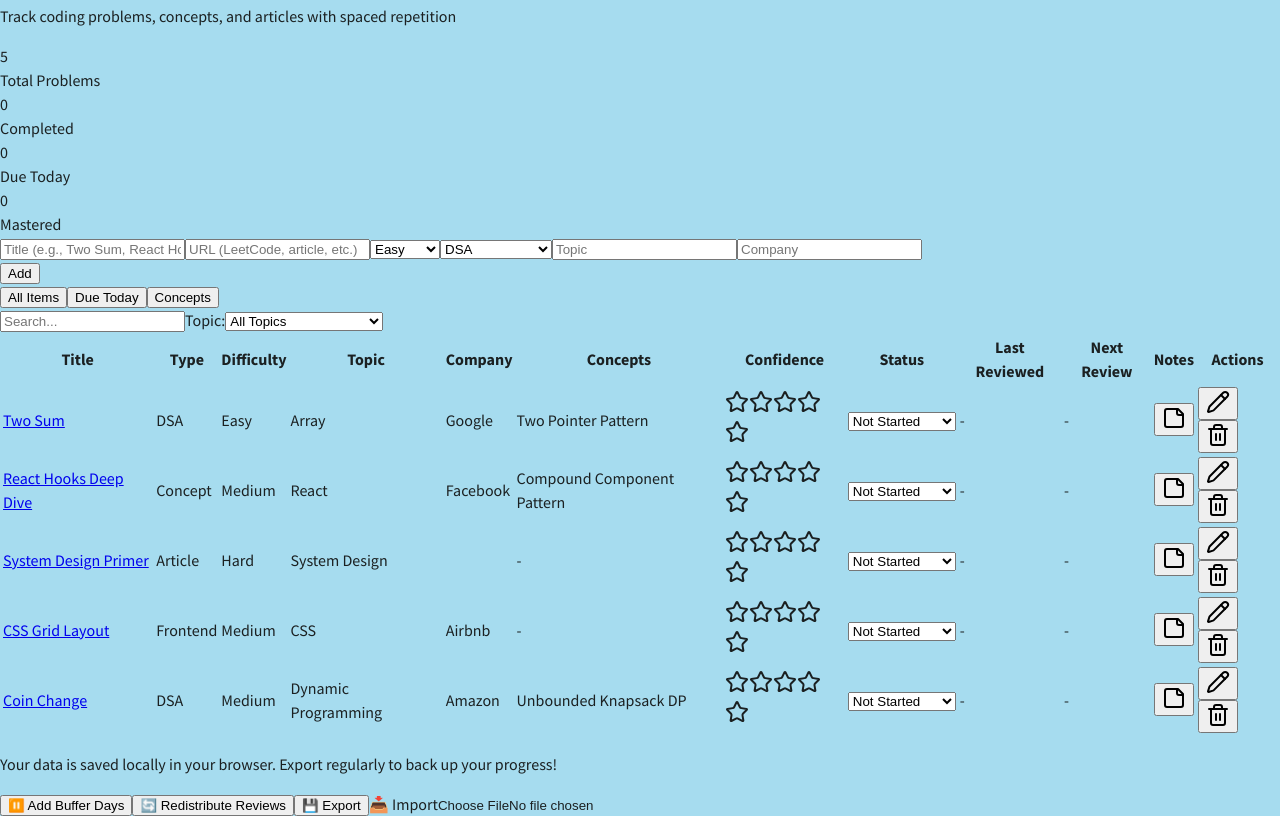
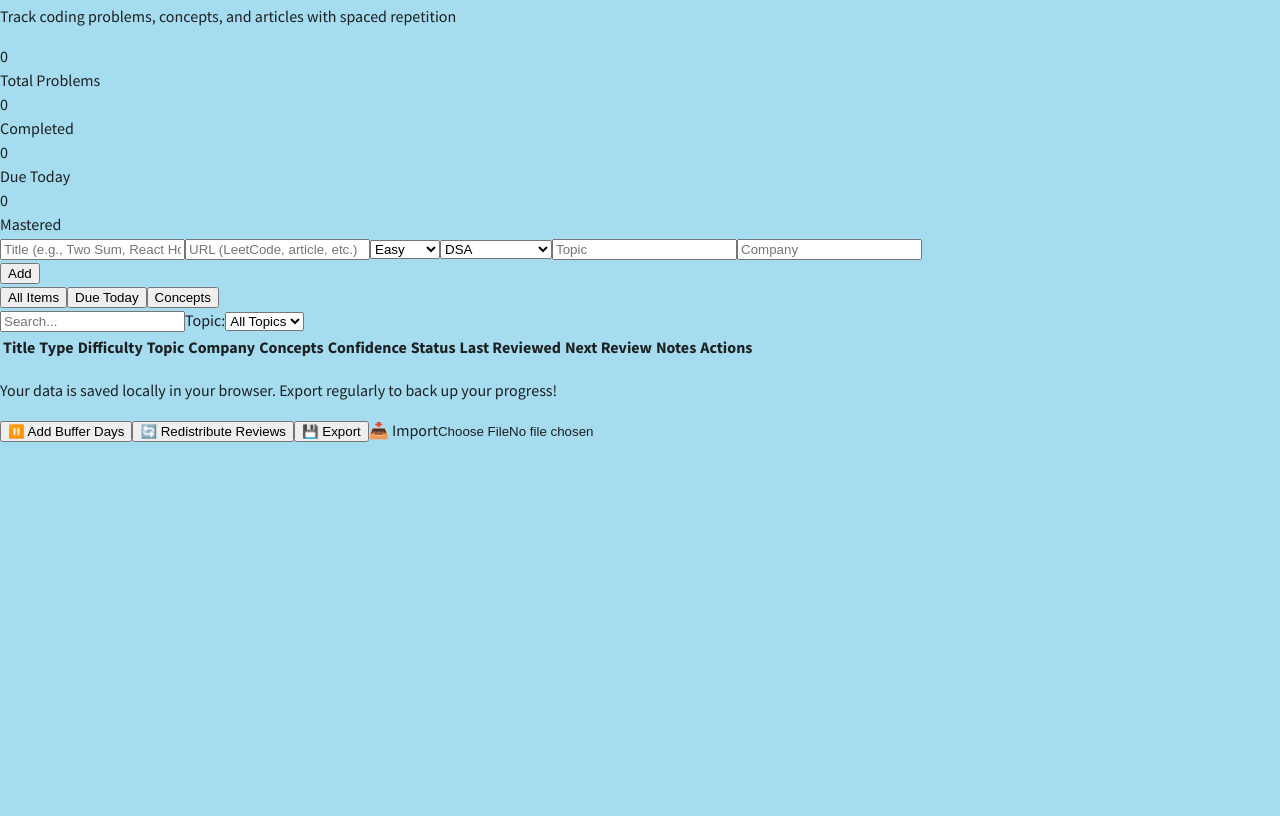
Before and after one commit to formatkaka/formatkaka.github.io, an Astro site: page /tech/interview-prep in a window 1280 px wide. Shown: the part 87-903 px from the top of the page. After the commit the page ends 821 px from the top, so only its background shows below. Built offline with nearby package versions, Linux system fonts and the light colour scheme; Astro itself is replaced by a stand-in of ours.

Commit message:
fix: remove default data from interview prep

```diff
--- a/src/components/react/interview-prep/data/sampleData.ts
+++ /dev/null
@@ -1,183 +0,0 @@
-export const sampleProblems = [
-  {
-    id: 1,
-    name: 'Two Sum',
-    link: 'https://leetcode.com/problems/two-sum/',
-    difficulty: 'Easy',
-    itemType: 'DSA',
-    topic: 'Array',
-    company: 'Google',
-    confidence: 0,
-    status: 'not-started',
-    attempts: 0,
-    lastSolved: null,
-    nextReview: null,
-    created: new Date().toISOString(),
-    concepts: [1],
-  },
-  {
-    id: 2,
-    name: 'React Hooks Deep Dive',
-    link: 'https://react.dev/reference/react',
-    difficulty: 'Medium',
-    itemType: 'Concept',
-    topic: 'React',
-    company: 'Facebook',
-    confidence: 0,
-    status: 'not-started',
-    attempts: 0,
-    lastSolved: null,
-    nextReview: null,
-    created: new Date().toISOString(),
-    concepts: [2],
-  },
-  {
-    id: 3,
-    name: 'System Design Primer',
-    link: 'https://github.com/donnemartin/system-design-primer',
-    difficulty: 'Hard',
-    itemType: 'Article',
-    topic: 'System Design',
-    company: '',
-    confidence: 0,
-    status: 'not-started',
-    attempts: 0,
-    lastSolved: null,
-    nextReview: null,
-    created: new Date().toISOString(),
-  },
-  {
-    id: 4,
-    name: 'CSS Grid Layout',
-    link: 'https://www.greatfrontend.com/questions/css/grid-layout',
-    difficulty: 'Medium',
-    itemType: 'Frontend',
-    topic: 'CSS',
-    company: 'Airbnb',
-    confidence: 0,
-    status: 'not-started',
-    attempts: 0,
-    lastSolved: null,
-    nextReview: null,
-    created: new Date().toISOString(),
-  },
-  {
-    id: 5,
-    name: 'Coin Change',
-    link: 'https://leetcode.com/problems/coin-change/',
-    difficulty: 'Medium',
-    itemType: 'DSA',
-    topic: 'Dynamic Programming',
-    company: 'Amazon',
-    confidence: 0,
-    status: 'not-started',
-    attempts: 0,
-    lastSolved: null,
-    nextReview: null,
-    created: new Date().toISOString(),
-    concepts: [3],
-  },
-];
-
-export const sampleConcepts = [
-  {
-    id: 1,
-    name: 'Two Pointer Pattern',
-    category: 'DSA Patterns',
-    description:
-      'Technique using two pointers to solve array/string problems efficiently. ' +
-      'Common in problems involving pairs, triplets, or subarrays.',
-    resources: [
-      {
-        type: 'article' as const,
-        title: 'Two Pointer Technique Guide',
-        link: 'https://leetcode.com/articles/two-pointer-technique/',
-        notes: 'Great overview with examples',
-        completedAt: new Date().toISOString(),
-      },
-      {
-        type: 'video' as const,
-        title: 'Two Pointers Explained',
-        link: 'https://youtube.com/watch?v=example',
-        notes: null,
-        completedAt: null,
-      },
-    ],
-    relatedQuestions: [1],
-    confidence: 3,
-    status: 'practicing' as const,
-    tags: ['array', 'optimization', 'two-pointer'],
-    created: new Date().toISOString(),
-    lastReviewed: new Date().toISOString(),
-    nextReview: new Date(Date.now() + 10 * 24 * 60 * 60 * 1000).toISOString(),
-  },
-  {
-    id: 2,
-    name: 'Compound Component Pattern',
-    category: 'React Patterns',
-    description:
-      'Design pattern for creating flexible and reusable React components. ' +
-      'Components work together by sharing implicit state through Context.',
-    resources: [
-      {
-        type: 'article' as const,
-        title: 'Compound Components Pattern',
-        link: 'https://patterns.dev/posts/compound-pattern',
-        notes: 'Excellent explanation with real examples',
-        completedAt: new Date().toISOString(),
-      },
-      {
-        type: 'project' as const,
-        title: 'Tabs Component Implementation',
-        link: 'https://github.com/yourusername/tabs-project',
-        notes: 'Built a tabs component using this pattern',
-        completedAt: new Date().toISOString(),
-      },
-      {
-        type: 'documentation' as const,
-        title: 'React Context API',
-        link: 'https://react.dev/reference/react/createContext',
-        notes: null,
-        completedAt: null,
-      },
-    ],
-    relatedQuestions: [2],
-    confidence: 4,
-    status: 'mastered' as const,
-    tags: ['react', 'component-design', 'context', 'advanced'],
-    created: new Date().toISOString(),
-    lastReviewed: new Date().toISOString(),
-    nextReview: new Date(Date.now() + 18 * 24 * 60 * 60 * 1000).toISOString(),
-  },
-  {
-    id: 3,
-    name: 'Unbounded Knapsack DP',
-    category: 'DP Patterns',
-    description:
-      'Dynamic programming pattern where items can be used unlimited times. ' +
-      'Common in coin change, rod cutting, and similar optimization problems.',
-    resources: [
-      {
-        type: 'article' as const,
-        title: 'DP Patterns Guide',
-        link: 'https://leetcode.com/discuss/general-discussion/458695',
-        notes: 'Comprehensive guide to all DP patterns',
-        completedAt: null,
-      },
-      {
-        type: 'video' as const,
-        title: 'Knapsack Problems Explained',
-        link: 'https://youtube.com/watch?v=example2',
-        notes: 'Clear visual explanation',
-        completedAt: new Date().toISOString(),
-      },
-    ],
-    relatedQuestions: [5],
-    confidence: 2,
-    status: 'learning' as const,
-    tags: ['dp', 'optimization', 'knapsack'],
-    created: new Date().toISOString(),
-    lastReviewed: null,
-    nextReview: new Date(Date.now() + 4 * 24 * 60 * 60 * 1000).toISOString(),
-  },
-];
--- a/src/components/react/interview-prep/hooks/useInterviewPrep.tsx
+++ b/src/components/react/interview-prep/hooks/useInterviewPrep.tsx
@@ -1,6 +1,5 @@
 import { useState, useEffect } from 'react';
 import type { Problem, TabType, Concept } from '../types/types';
-import { sampleProblems, sampleConcepts } from '../data/sampleData';
 
 const STORAGE_KEY = 'leetcodeProblems';
 const CONCEPTS_STORAGE_KEY = 'interviewPrepConcepts';
@@ -17,13 +16,7 @@ export const useInterviewPrep = () => {
   useEffect(() => {
     const stored = localStorage.getItem(STORAGE_KEY);
     const loadedProblems = stored ? JSON.parse(stored) : [];
-
-    if (loadedProblems.length === 0) {
-      setProblems(sampleProblems);
-      localStorage.setItem(STORAGE_KEY, JSON.stringify(sampleProblems));
-    } else {
-      setProblems(loadedProblems);
-    }
+    setProblems(loadedProblems);
   }, []);
 
   // Save to localStorage whenever problems change
@@ -37,13 +30,7 @@ export const useInterviewPrep = () => {
   useEffect(() => {
     const stored = localStorage.getItem(CONCEPTS_STORAGE_KEY);
     const loadedConcepts = stored ? JSON.parse(stored) : [];
-
-    if (loadedConcepts.length === 0) {
-      setConcepts(sampleConcepts);
-      localStorage.setItem(CONCEPTS_STORAGE_KEY, JSON.stringify(sampleConcepts));
-    } else {
-      setConcepts(loadedConcepts);
-    }
+    setConcepts(loadedConcepts);
   }, []);
 
   // Save to localStorage whenever concepts change
```
